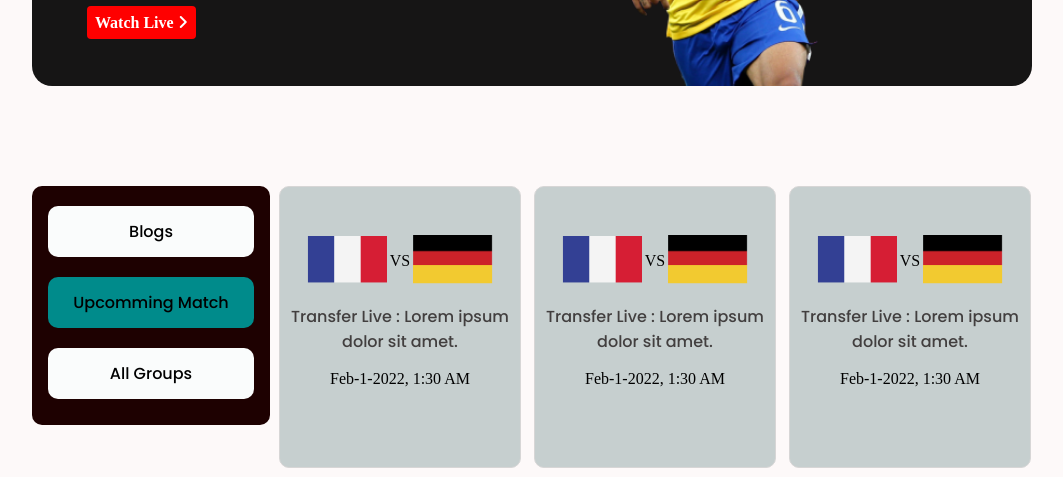
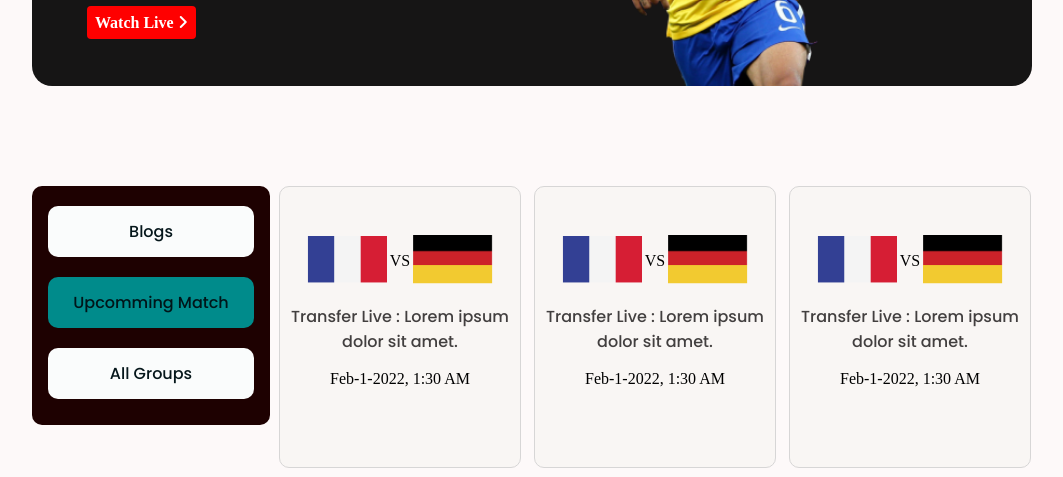
Before and after one commit to Rakib-O9/My-Second-Assignment, a plain HTML site: page upcomming-match/upcomming-match.html in a window 1280 px wide. Shown: the part 418-895 px from the top of the page, without its empty margins (108-1171 px from the left). Drawn offline with Linux system fonts and the light colour scheme.

Commit message:
Blog's background color add

```diff
--- a/styles/style.css
+++ b/styles/style.css
@@ -180,6 +180,7 @@ main {
     border: 1px solid rgb(215, 214, 214);
     margin: 4px;
     border-radius: 10px;
+    background-color: #cec7ad14;
 
 }
 
--- a/upcomming-match/upcomming-match.css
+++ b/upcomming-match/upcomming-match.css
@@ -114,7 +114,7 @@ main {
     margin-top: 20px;
     padding: 13px;
     text-decoration: none;
-    color: black;
+    color: rgb(0 18 22 / 98%);
     background-color: rgb(250, 252, 252);
     display: block;
     border: 1px none salmon;
@@ -139,7 +139,7 @@ main {
     height: 280px;
     width: auto;
     text-align: center;
-    background-color: #c6cfcf;
+    background-color: #cec7ad14;
 
 }
 
```
